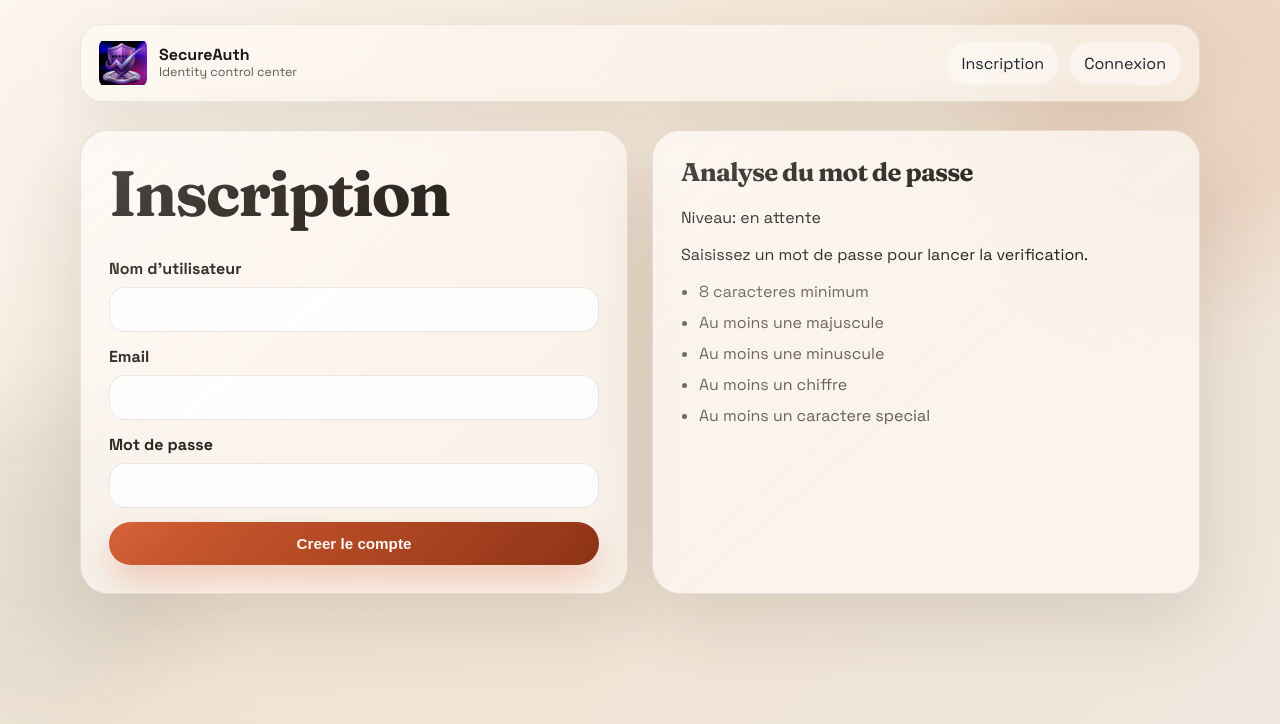
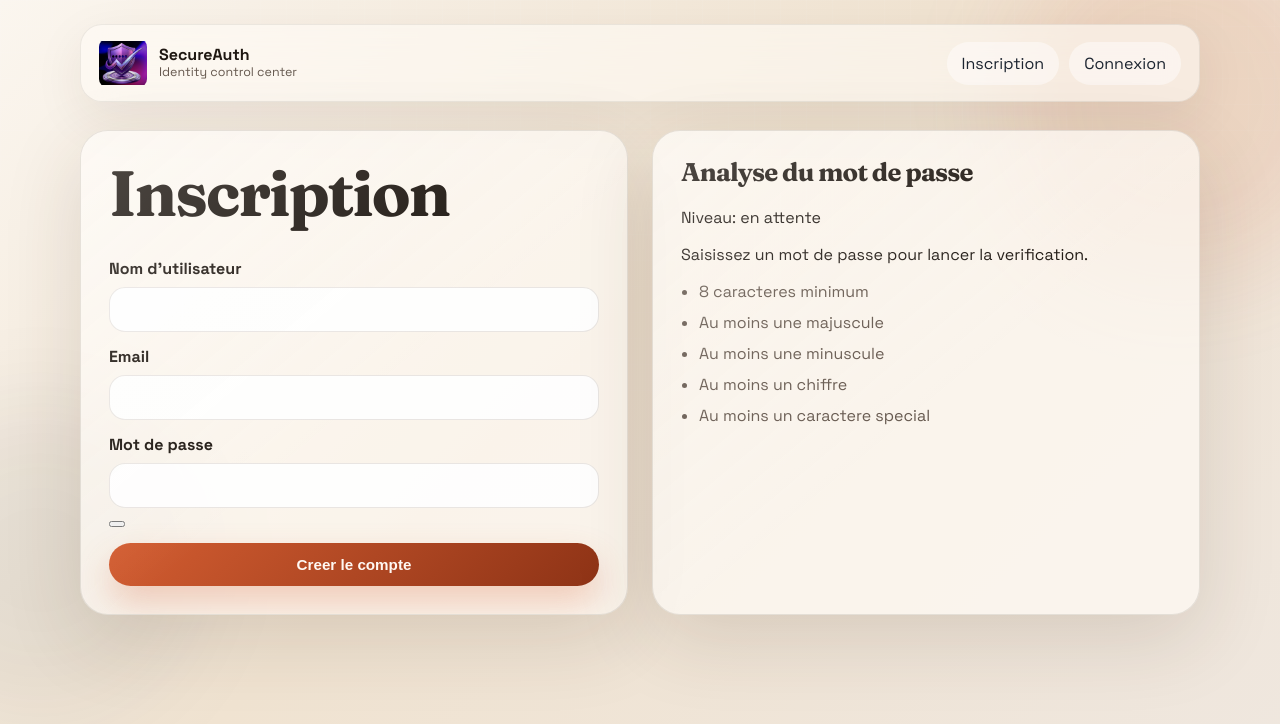
Before and after one commit to chaimaelh-el/secureauth, a Flask app: page /register in a window 1280 px wide. Shown: the top 724 px of the page. Run offline with Flask 3, Linux system fonts and the light colour scheme.

Commit message:
register.html

```diff
--- a/webapp/auth_web_app/templates/register.html
+++ b/webapp/auth_web_app/templates/register.html
@@ -11,8 +11,20 @@
             <input type="email" name="email" required>
         </label>
         <label>Mot de passe
-            <input id="password-input" type="password" name="password" required>
+            <div class="password-field">
+                <input id="password-input" type="password" name="password" required>
+                <button
+                    class="password-toggle"
+                    type="button"
+                    data-password-toggle
+                    aria-label="Afficher le mot de passe"
+                    aria-pressed="false"
+                >
+                    <span class="eye-icon" aria-hidden="true"></span>
+                </button>
+            </div>
         </label>
+
         <button class="button button-primary" type="submit">Creer le compte</button>
     </form>
 
```
